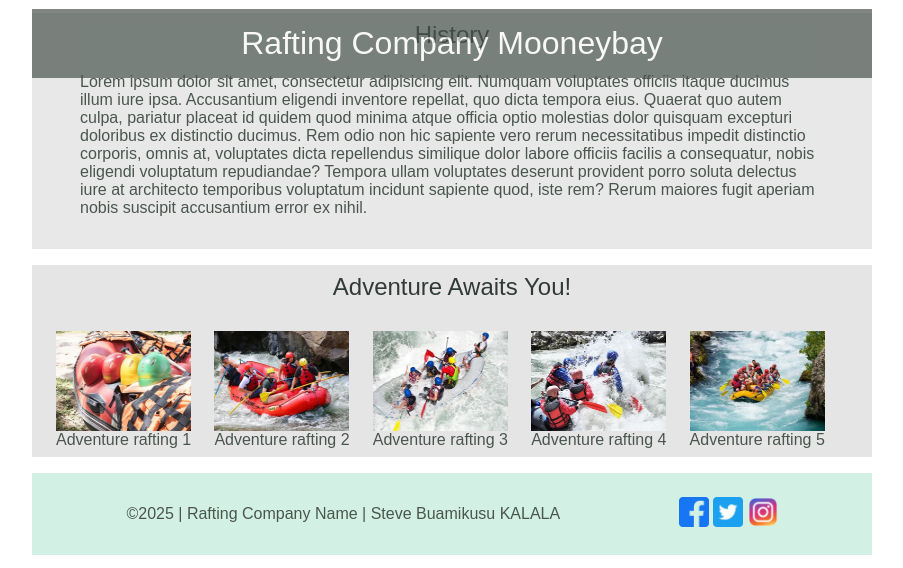
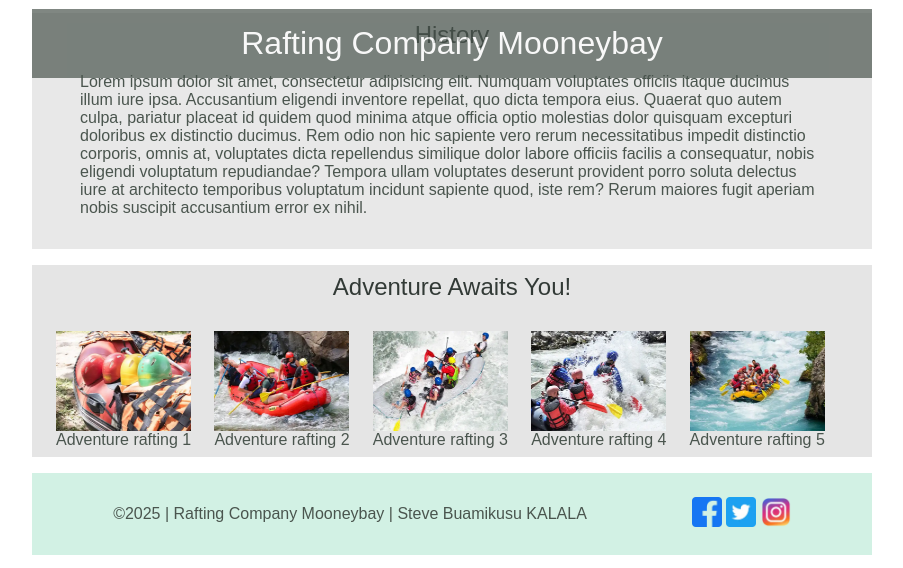
Before and after one commit to Instant-SkyTechnology/wdd130, a plain HTML site: page wwr/about.html in a window 1280 px wide. Shown: the part 232-800 px from the top of the page, without its empty margins (188-1091 px from the left). Drawn offline with Linux system fonts and the light colour scheme.

Commit message:
Added something in footer

```diff
--- a/wwr/about.html
+++ b/wwr/about.html
@@ -65,7 +65,7 @@
         </div>
     </main>
     <footer class="foot">
-        <p>&copy;2025 | Rafting Company Name | Steve Buamikusu KALALA</p>
+        <p>&copy;2025 | Rafting Company Mooneybay | Steve Buamikusu KALALA</p>
         <nav class="socialmedia">
             <a href="https://www.facebook.com">
                 <img src="images/facebook_icon.webp" alt="Facebook-reference for rafting site" width="30">
```
